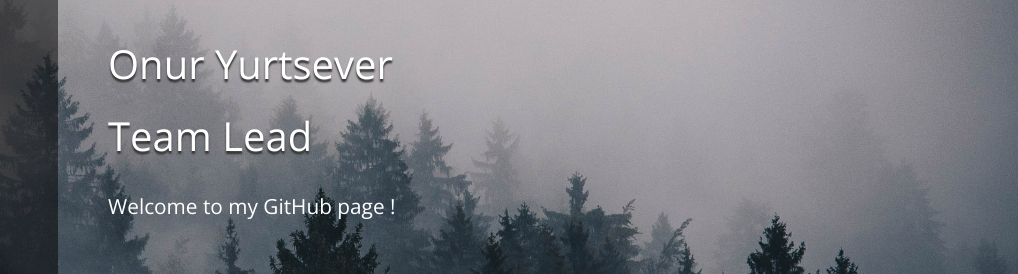
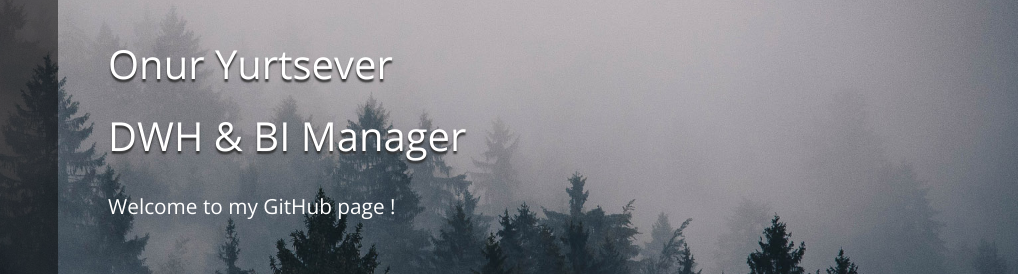
Before and after one commit to onuryurtsever/onuryurtsever.github.io, a plain HTML site: page index.html in a window 1280 px wide. Shown: the part 210-484 px from the top of the page, 262-1280 px from the left. Drawn offline with nearby package versions, Linux system fonts and the light colour scheme.

Commit message:
Update index.html

```diff
--- a/index.html
+++ b/index.html
@@ -86,7 +86,7 @@
 					<section id="tm-section-1" class="tm-section">
 						<div class="ml-auto">
 							<header class="mb-4"><h1 class="tm-text-shadow">Onur Yurtsever</h1></header>
-							<header class="mb-4"><h1 class="tm-text-shadow">Team Lead</h1></header>
+							<header class="mb-4"><h1 class="tm-text-shadow">DWH & BI Manager</h1></header>
 							<p class="mb-5 tm-font-big">Welcome to my GitHub page !</p>
 							<a href="https://github.com/onuryurtsever" class="btn tm-btn tm-font-big">Continue to GitHub...</a>
 							<!-- data-nav-link holds the ID of nav item, which means this link should behave the same as that nav item  -->
```
